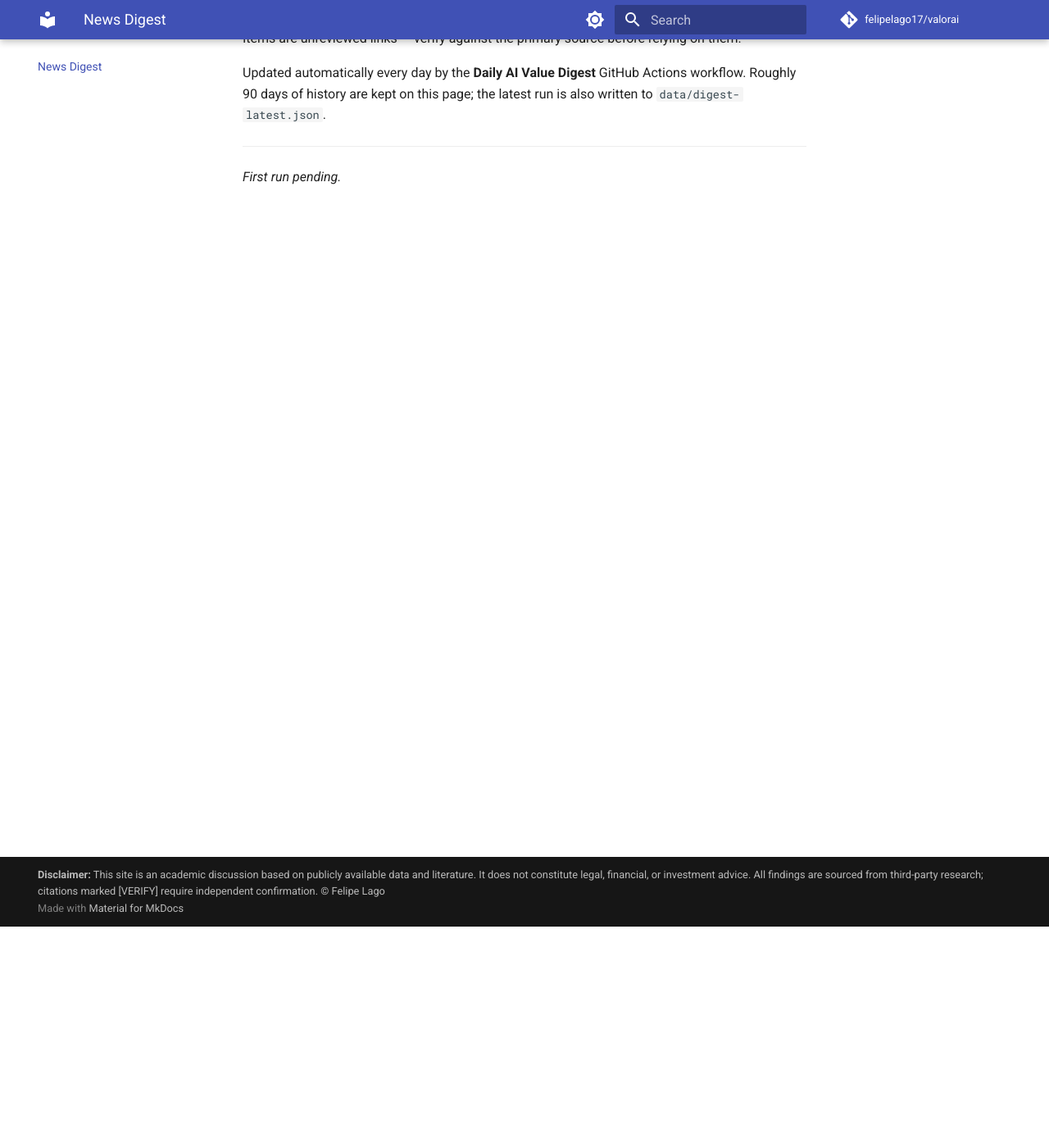
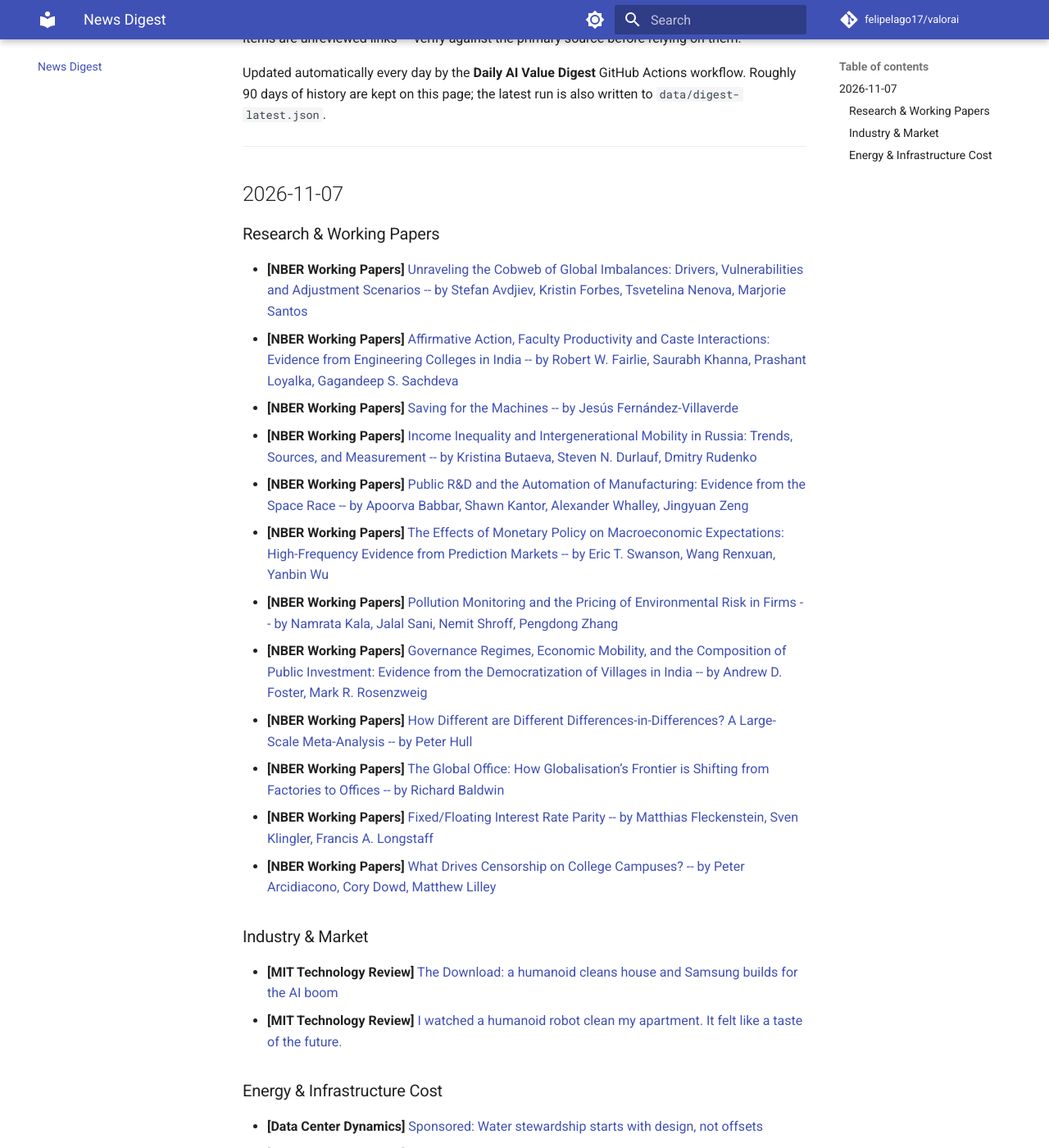
Before and after one commit to felipelago17/valorai, an MkDocs documentation site: the page built from docs/news/digest.md, in a window 1280 px wide and 1400 px high, scrolled down 270 px. Shown: the whole window at 82% size. Built offline with MkDocs 1.6.1 and Material for MkDocs 9.7.7, drawn with Linux system fonts in a browser that asks for light colours; comment, search, counter and statistics services are not loaded; some of the changed text lies outside the part shown.

Commit message:
chore: daily digest 2026-11-07

```diff
--- a/docs/news/digest.md
+++ b/docs/news/digest.md
@@ -9,5 +9,40 @@ Roughly 90 days of history are kept on this page; the latest run is also written
 ---
 
 <!-- DIGEST_START -->
-*First run pending.*
+## 2026-11-07
+
+### Research & Working Papers
+
+- **[NBER Working Papers]** [Unraveling the Cobweb of Global Imbalances: Drivers, Vulnerabilities and Adjustment Scenarios -- by Stefan Avdjiev, Kristin Forbes, Tsvetelina Nenova, Marjorie Santos](https://www.nber.org/papers/w35962#fromrss)
+- **[NBER Working Papers]** [Affirmative Action, Faculty Productivity and Caste Interactions: Evidence from Engineering Colleges in India -- by Robert W. Fairlie, Saurabh Khanna, Prashant Loyalka, Gagandeep S. Sachdeva](https://www.nber.org/papers/w35963#fromrss)
+- **[NBER Working Papers]** [Saving for the Machines -- by Jesús Fernández-Villaverde](https://www.nber.org/papers/w35964#fromrss)
+- **[NBER Working Papers]** [Income Inequality and Intergenerational Mobility in Russia: Trends, Sources, and Measurement -- by Kristina Butaeva, Steven N. Durlauf, Dmitry Rudenko](https://www.nber.org/papers/w35965#fromrss)
+- **[NBER Working Papers]** [Public R&D and the Automation of Manufacturing: Evidence from the Space Race -- by Apoorva Babbar, Shawn Kantor, Alexander Whalley, Jingyuan Zeng](https://www.nber.org/papers/w35966#fromrss)
+- **[NBER Working Papers]** [The Effects of Monetary Policy on Macroeconomic Expectations: High-Frequency Evidence from Prediction Markets -- by Eric T. Swanson, Wang Renxuan, Yanbin Wu](https://www.nber.org/papers/w35968#fromrss)
+- **[NBER Working Papers]** [Pollution Monitoring and the Pricing of Environmental Risk in Firms -- by Namrata Kala, Jalal Sani, Nemit Shroff, Pengdong Zhang](https://www.nber.org/papers/w35969#fromrss)
+- **[NBER Working Papers]** [Governance Regimes, Economic Mobility, and the Composition of Public Investment: Evidence from the Democratization of Villages in India -- by Andrew D. Foster, Mark R. Rosenzweig](https://www.nber.org/papers/w35972#fromrss)
+- **[NBER Working Papers]** [How Different are Different Differences-in-Differences? A Large-Scale Meta-Analysis -- by Peter Hull](https://www.nber.org/papers/w35974#fromrss)
+- **[NBER Working Papers]** [The Global Office: How Globalisation’s Frontier is Shifting from Factories to Offices -- by Richard Baldwin](https://www.nber.org/papers/w35975#fromrss)
+- **[NBER Working Papers]** [Fixed/Floating Interest Rate Parity -- by Matthias Fleckenstein, Sven Klingler, Francis A. Longstaff](https://www.nber.org/papers/w35977#fromrss)
+- **[NBER Working Papers]** [What Drives Censorship on College Campuses? -- by Peter Arcidiacono, Cory Dowd, Matthew Lilley](https://www.nber.org/papers/w35979#fromrss)
+
+### Industry & Market
+
+- **[MIT Technology Review]** [The Download: a humanoid cleans house and Samsung builds for the AI boom](https://www.technologyreview.com/2026/11/06/1148154/the-download-humanoid-robot-cleaner-samsung-ai-chip-boom/)
+- **[MIT Technology Review]** [I watched a humanoid robot clean my apartment. It felt like a taste of the future.](https://www.technologyreview.com/2026/11/06/1148090/i-watched-a-humanoid-robot-clean-my-apartment-it-felt-like-a-taste-of-the-future/)
+
+### Energy & Infrastructure Cost
+
+- **[Data Center Dynamics]** [Sponsored: Water stewardship starts with design, not offsets](https://www.datacenterdynamics.com/en/opinions/water-stewardship-starts-with-design-not-offsets/)
+- **[Data Center Dynamics]** [SpaceXAI plans data center in Arizona, Musk's firm claims it will have 6GW capacity](https://www.datacenterdynamics.com/en/news/spacexai-data-center-arizona-cochise-county-elon-musk/)
+- **[Data Center Dynamics]** [Two days of anti-data center protests planned across Europe](https://www.datacenterdynamics.com/en/news/two-days-of-anti-data-center-protest-planned-across-europe/)
+- **[Data Center Dynamics]** [ING Bank looks to sell $500m in data center loans at once, including at Stargate site](https://www.datacenterdynamics.com/en/news/ing-bank-looks-to-sell-500m-in-data-center-loans-at-once-including-at-stargate-site/)
+- **[Data Center Dynamics]** [Why Ireland’s data centers need a new approach to energy resilience](https://www.datacenterdynamics.com/en/opinions/why-irelands-data-centers-need-a-new-approach-to-energy-resilience/)
+- **[Data Center Dynamics]** [More than 100 protesters break into Microsoft data center construction site in Amsterdam](https://www.datacenterdynamics.com/en/news/more-than-100-protesters-break-into-microsoft-data-center-construction-site-in-amsterdam/)
+- **[Data Center Dynamics]** [DTE Energy ups five-year utility investment plan to $44bn, cites data center demand](https://www.datacenterdynamics.com/en/news/dte-energy-ups-five-year-utility-investment-plan-to-44bn-cites-data-center-demand/)
+- **[Data Center Dynamics]** [Google announces $17bn data center campus in Cheyenne, Wyoming](https://www.datacenterdynamics.com/en/news/google-announces-17bn-data-center-campus-in-cheyenne-wyoming/)
+- **[Data Center Dynamics]** [Playmobil owner to enter data center market with new facility in Dietenhofen, Germany](https://www.datacenterdynamics.com/en/news/playmobil-owner-to-enter-data-center-market-with-new-facility-in-dietenhofen-germany/)
+- **[Data Center Dynamics]** [Secure I.T. Environments to deliver modular data centers to hospitals in Wales](https://www.datacenterdynamics.com/en/news/secure-it-environments-to-deliver-modular-data-centers-to-hospitals-in-wales/)
+- **[Data Center Dynamics]** [Microsoft design change delays Iren's data center delivery in Texas](https://www.datacenterdynamics.com/en/news/microsoft-design-change-delays-irens-data-center-delivery-in-texas/)
+- **[Data Center Dynamics]** [AI-driven data centers: Revolutionizing decarbonization strategies](https://www.datacenterdynamics.com/en/whitepapers/ai-driven-data-centers-revolutionizing-decarbonization-strategies/)
 <!-- DIGEST_END -->
```
Also changed, not shown: 1 other file.
